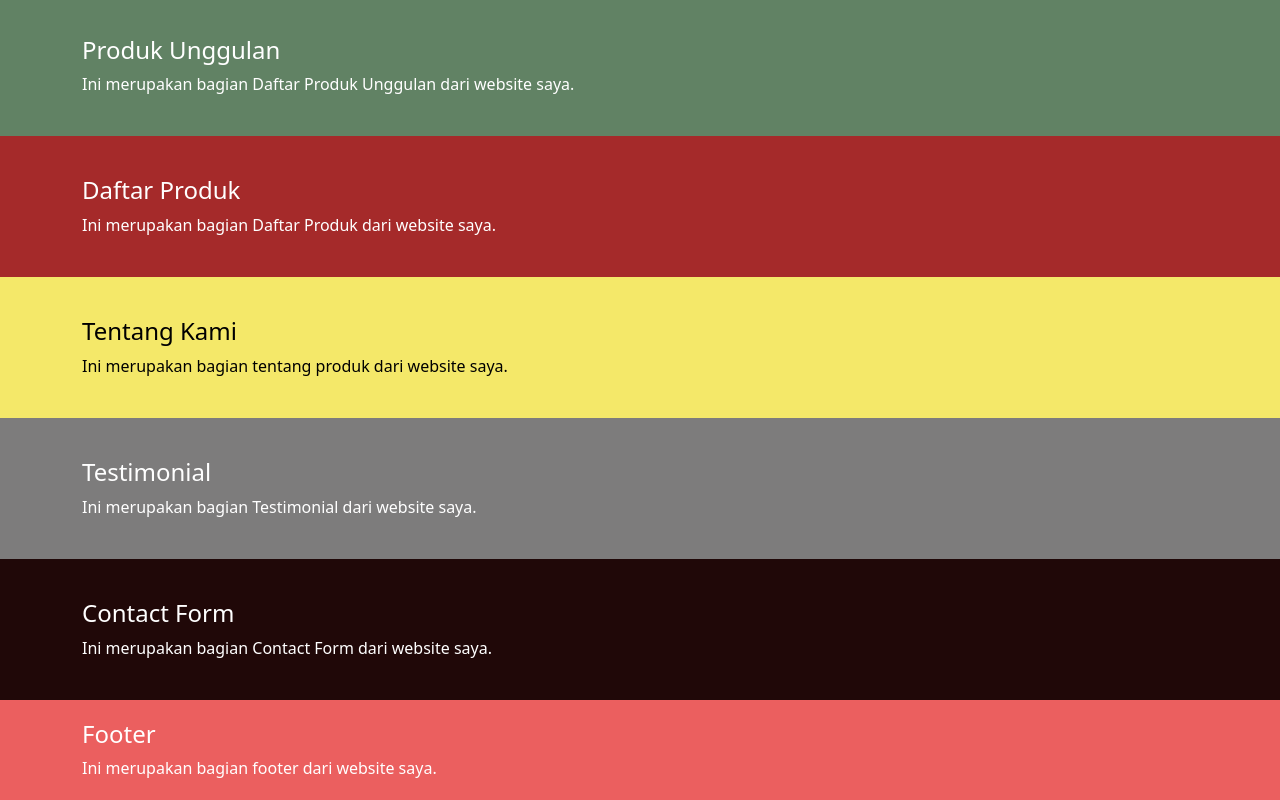
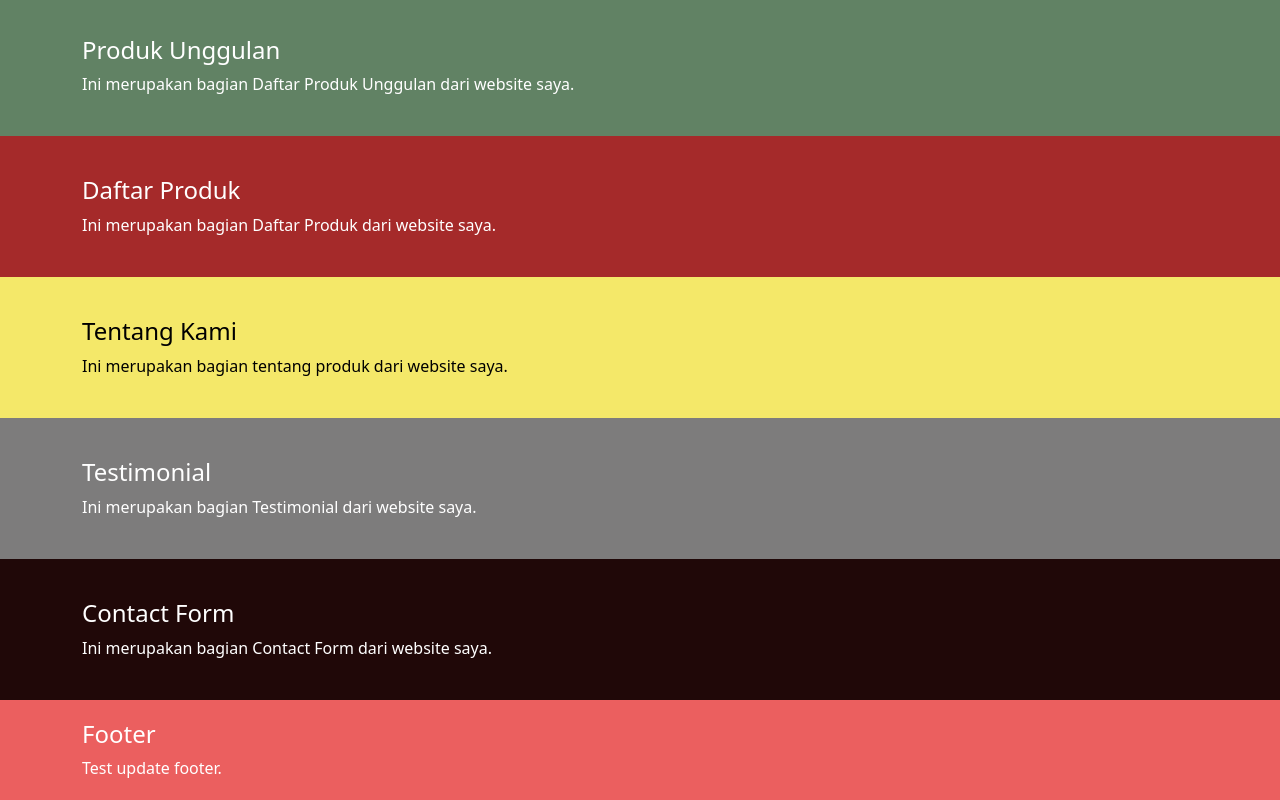
Before and after one commit to hafizhulqisthim/bumbu-umik, a plain HTML site: page index.html in a window 1280 px wide. Shown: the part 582-1382 px from the top of the page. Drawn offline with Linux system fonts and the light colour scheme.

Commit message:
coba update footer

```diff
--- a/partials/footer.html
+++ b/partials/footer.html
@@ -5,7 +5,7 @@
         Footer
       </h4>
       <span>
-        Ini merupakan bagian footer dari website saya.
+        Test update footer.
       </span>
     </div>
   </div>
```
